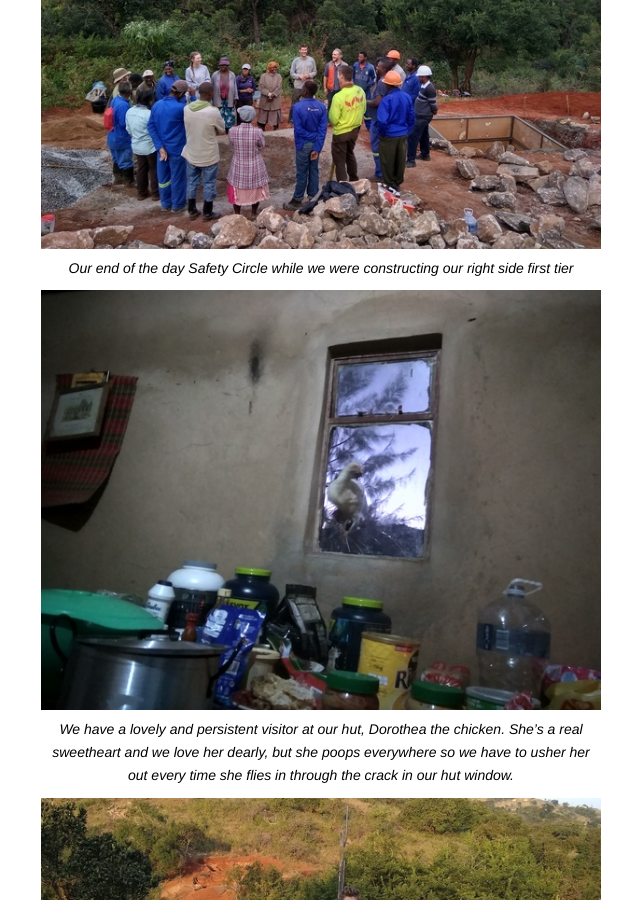
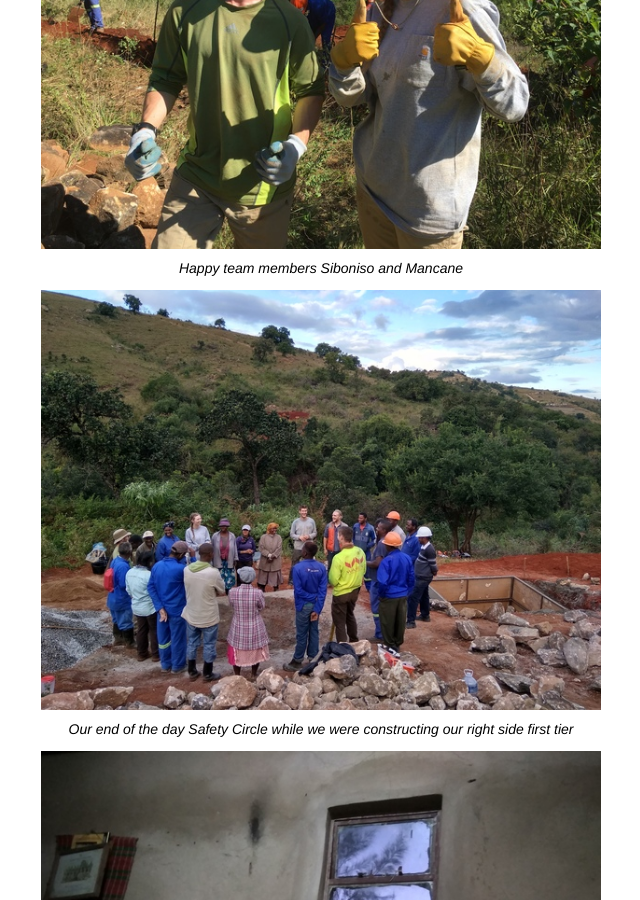
Before and after one commit to cub2p/cub2p.org, a Jekyll site: the page built from _posts/status/2018-06-24-update-1-from-eswatini.md, in a window 1280 px wide and 900 px high, scrolled down 11667 px. Shown: the whole window, without its empty margins (319-959 px from the left). Built offline with Jekyll 4.4.1, drawn with Linux system fonts in a browser that asks for light colours.

Commit message:
Add happy team pic

```diff
--- a/_posts/status/2018-06-24-update-1-from-eswatini.md
+++ b/_posts/status/2018-06-24-update-1-from-eswatini.md
@@ -119,6 +119,9 @@ Here are a couple more pics from our time here on the site!
 ![]({{site.baseurl}}/img/posts/tractor-trailer-flip.jpg)
 *...like our tractor trailer flipping over the other day. Eish!! Fortunately it was a quick fix*
 
+![]({{site.baseurl}}/img/posts/happy-team.jpg)
+*Happy team members Siboniso and Mancane*
+
 ![]({{site.baseurl}}/img/posts/safety-circle.jpg)
 *Our end of the day Safety Circle while we were constructing our right side first tier*
 
@@ -131,4 +134,5 @@ Here are a couple more pics from our time here on the site!
 ![]({{site.baseurl}}/img/posts/right-abutment-2tiers.jpg)
 *Current status of the footbridges right side abutment!*
 
+
 Thank you all so much for reading!! We are all having a blast here and do stay tuned for some more updates.
```
